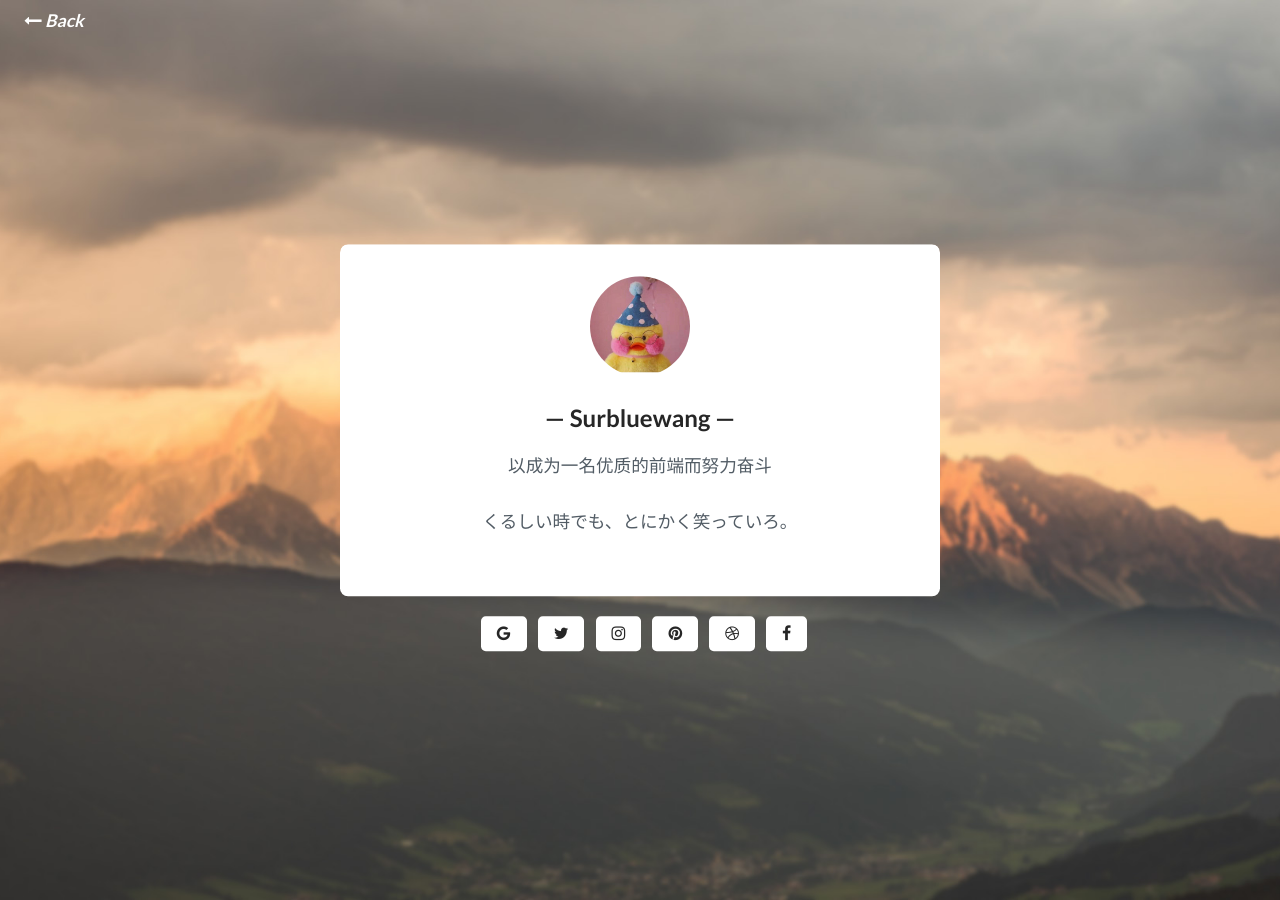
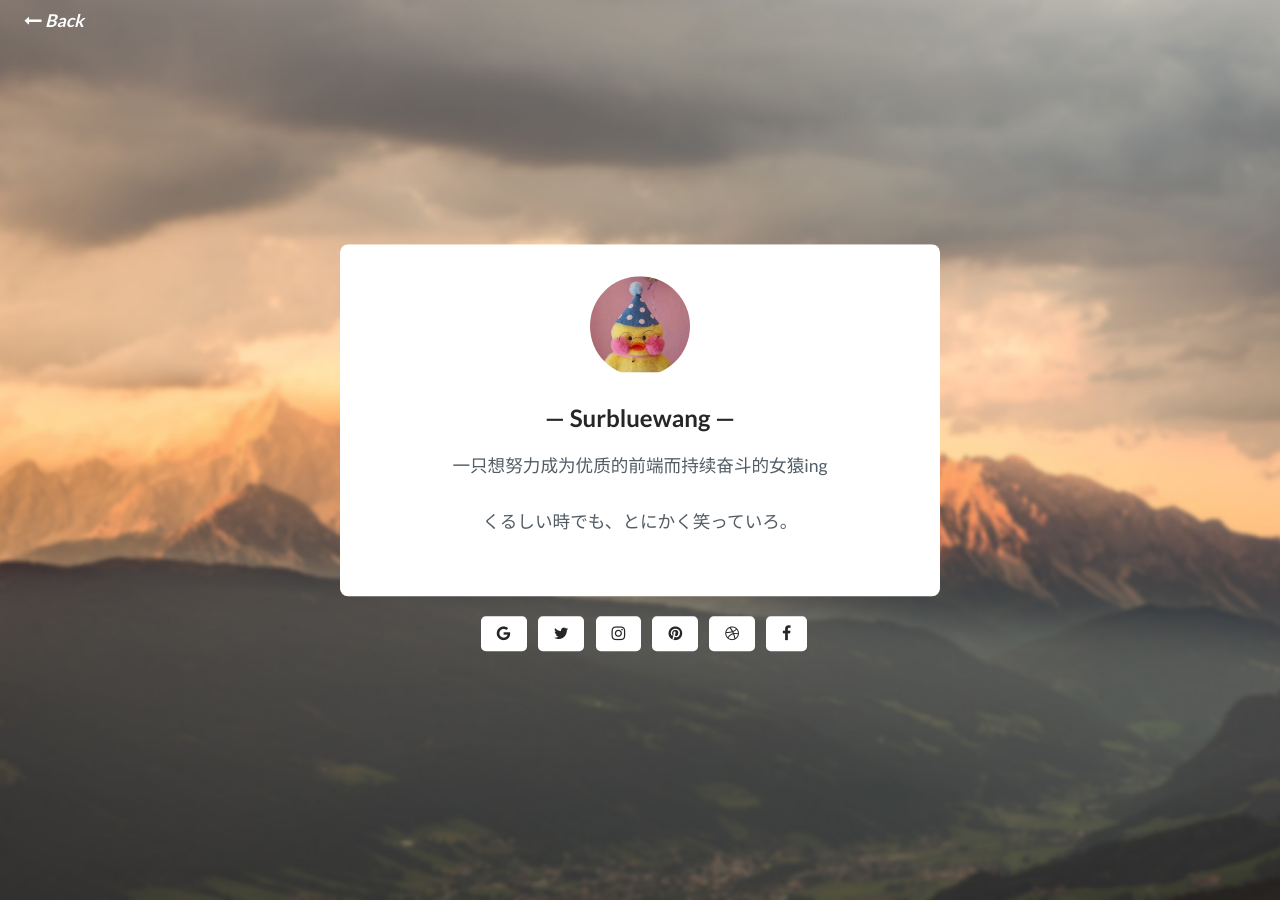
Before and after one commit to surblueWang/surblueWang.github.io, a Jekyll site: the page built from _pages/about.html, in a window 1280 px wide. Built offline with Jekyll 4.4.1, drawn with Linux system fonts in a browser that asks for light colours.

Commit message:
message change

```diff
--- a/_pages/about.html
+++ b/_pages/about.html
@@ -12,7 +12,7 @@ permalink: /about/
         </div>
         <div class="author_info">
           <h2 class="author_title">{% if site.author-name %}{{site.author-name}}{% else %}Surblue Wang{% endif %}</h2>
-          <p class="author_subtitle">{% if site.about-author %}{{site.about-author}}{% else %}以成为一名优质的前端而努力奋斗{% endif %}</p>
+          <p class="author_subtitle">{% if site.about-author %}{{site.about-author}}{% else %}一只想努力成为优质的前端而持续奋斗的女猿ing{% endif %}</p>
           <p class="author_subtitle">くるしい時でも、とにかく笑っていろ。</p>
         </div>
       </div>
```
Also changed, not shown: 2 other files.
